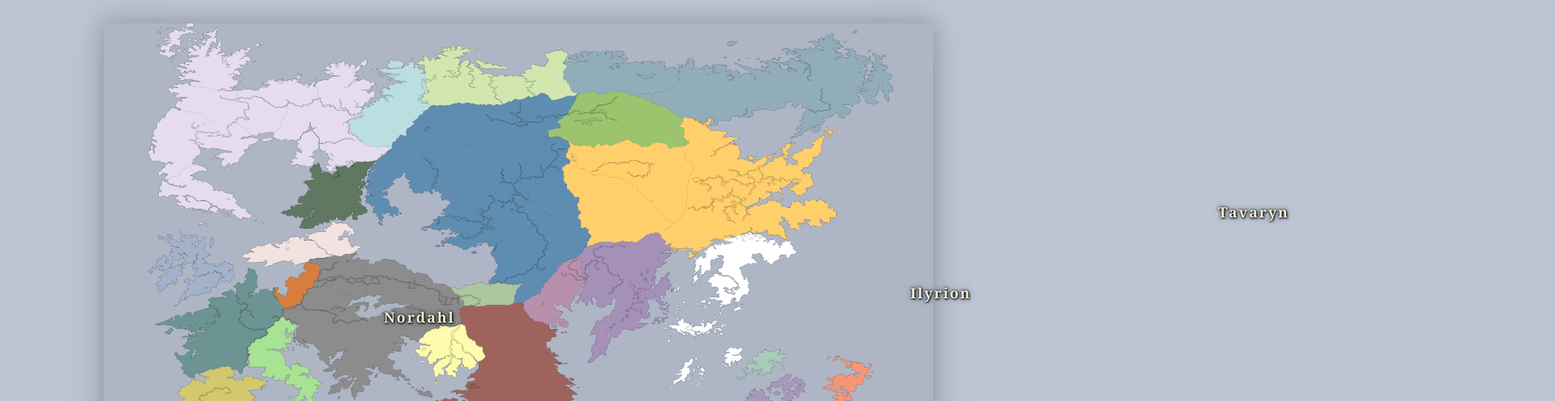
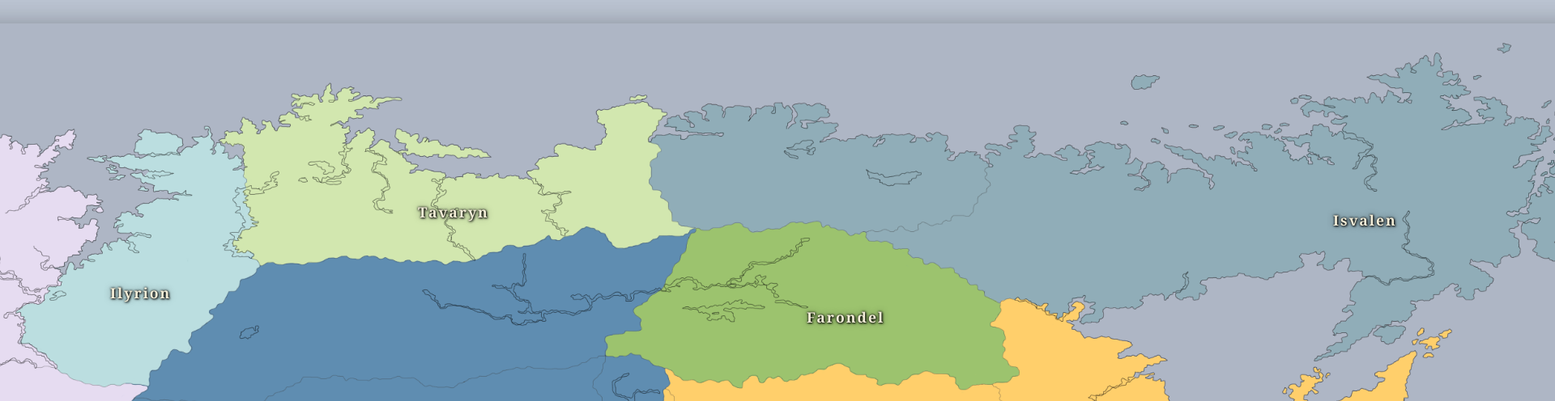
Before and after one commit to hampusedgren04-ux/known-world-atlas, a plain HTML site: page index.html in a window 1280 px wide. Shown: the part 120-616 px from the top of the page at 81% size, 1920 px wide, since content can reach past the window. Drawn offline with Linux system fonts and the light colour scheme.

Commit message:
changed width: 80vw; to width: 3000px; under #world-map

```diff
--- a/style.css
+++ b/style.css
@@ -167,7 +167,7 @@ h1 {
 }
 
 #world-map {
-    width: 80vw;
+    width: 3000px;
     max-width: none;
     display: block;
 
```
